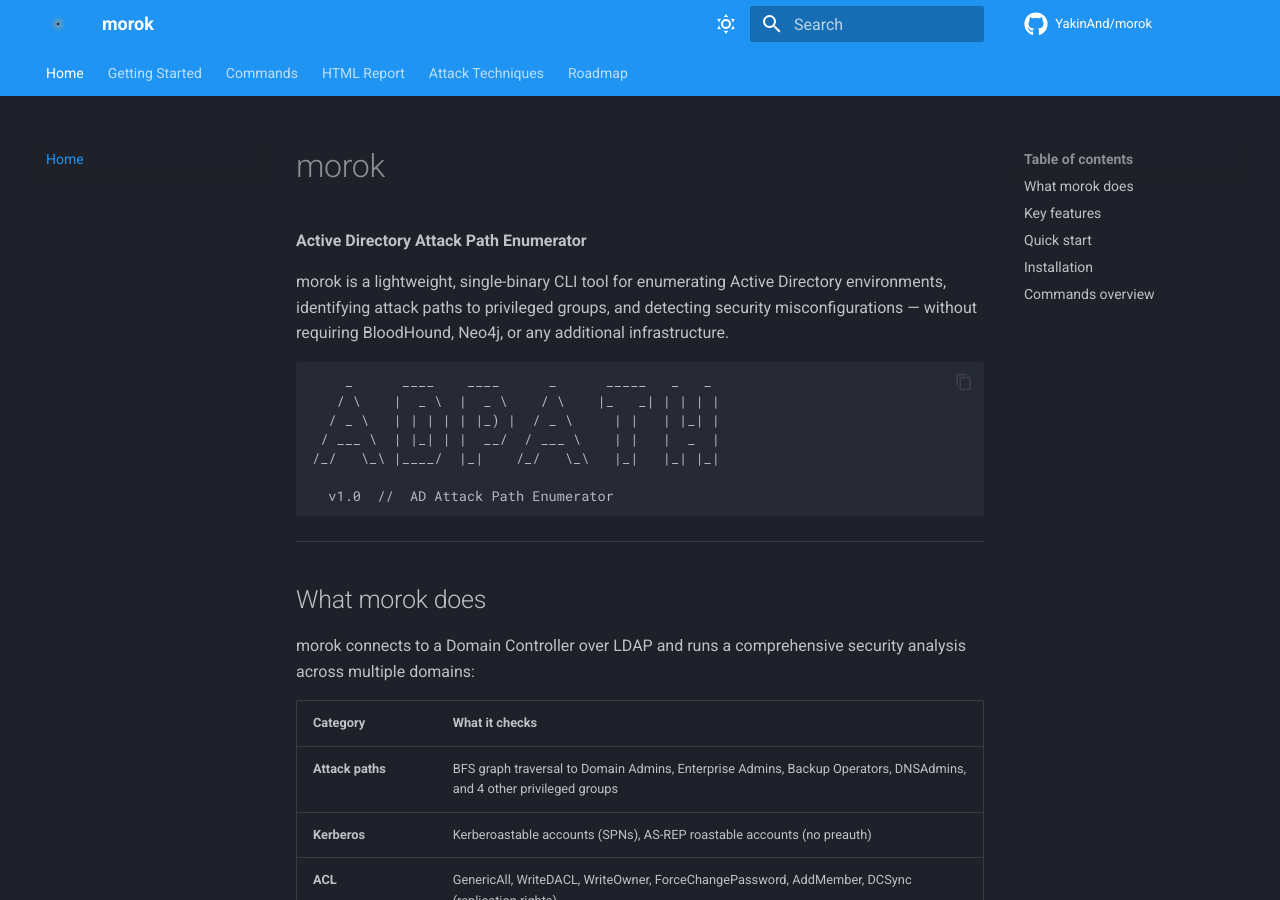
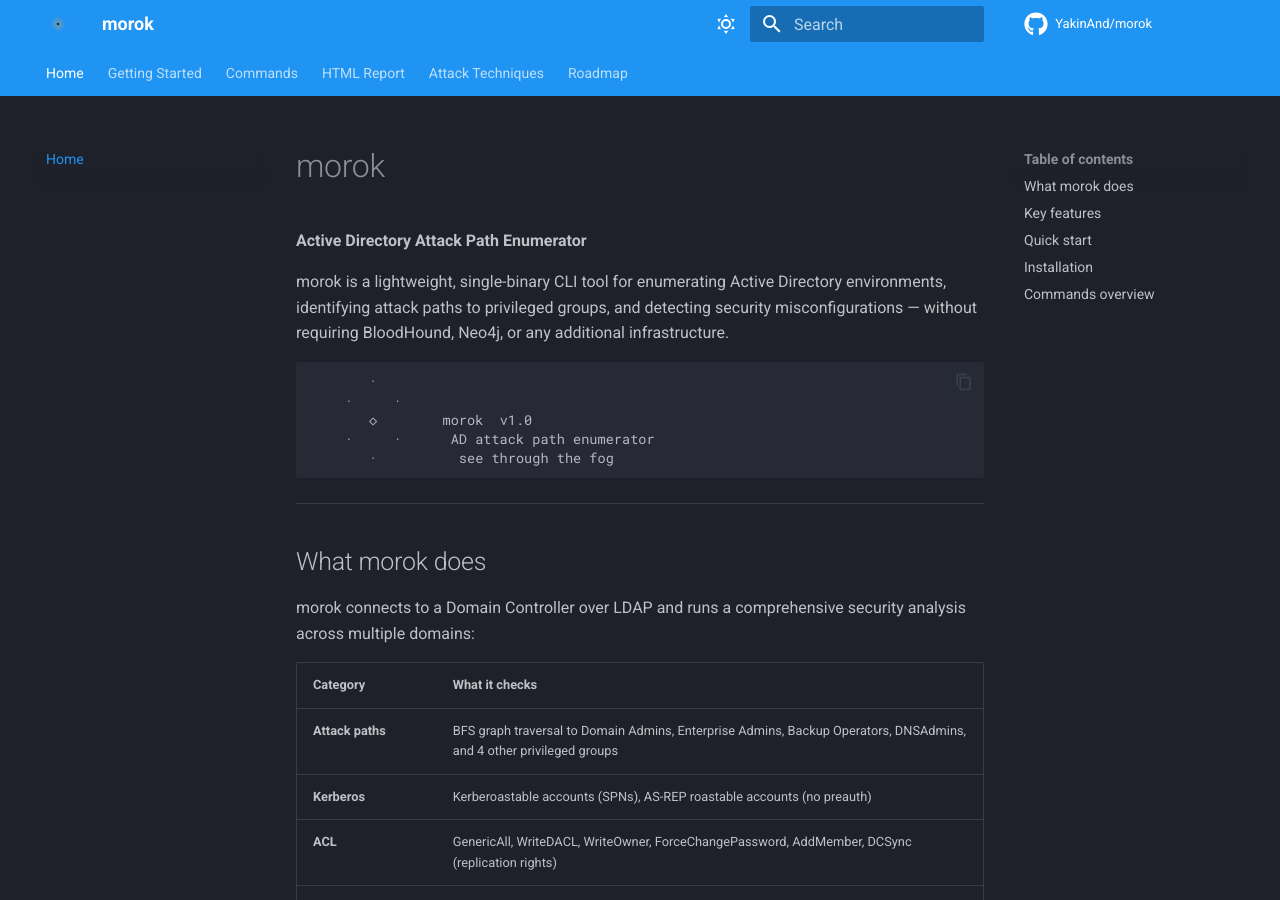
Before and after one commit to YakinAnd/morok, an MkDocs documentation site: the page built from docs/index.md, in a window 1280 px wide and 900 px high. Built offline with MkDocs 1.6.1 and Material for MkDocs 9.7.7, drawn with Linux system fonts in a browser that asks for light colours; comment, search, counter and statistics services are not loaded.

Commit message:
docs: replace old ASCII banner with morok radial mark style

````diff
--- a/docs/index.md
+++ b/docs/index.md
@@ -5,13 +5,11 @@
 morok is a lightweight, single-binary CLI tool for enumerating Active Directory environments, identifying attack paths to privileged groups, and detecting security misconfigurations — without requiring BloodHound, Neo4j, or any additional infrastructure.
 
 ```
-    _      ____    ____      _      _____   _   _
-   / \    |  _ \  |  _ \    / \    |_   _| | | | |
-  / _ \   | | | | | |_) |  / _ \     | |   | |_| |
- / ___ \  | |_| | |  __/  / ___ \    | |   |  _  |
-/_/   \_\ |____/  |_|    /_/   \_\   |_|   |_| |_|
-
-  v1.0  //  AD Attack Path Enumerator
+       ·
+    ·     ·
+       ◇        morok  v1.0
+    ·     ·      AD attack path enumerator
+       ·          see through the fog
 ```
 
 ---
````
Also changed, not shown: README.md (+6 -8 lines).
